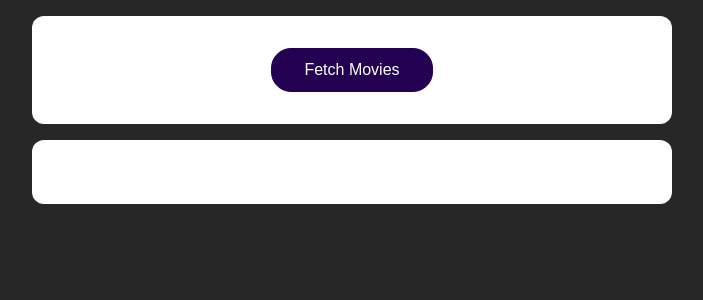
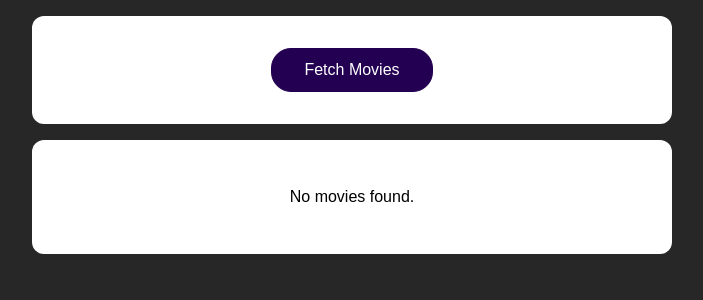
Before and after one commit to Arunthamizh/React_Sending_Http_Requests_part1, a React (Create React App) app: page / in a window 1280 px wide. Shown: the top 300 px of the page, without its empty margins (288-991 px from the left). Built offline with nearby package versions, Linux system fonts and the light colour scheme.

Commit message:
06th-video handle loading and data states

```diff
--- a/src/App.js
+++ b/src/App.js
@@ -20,8 +20,10 @@
   // ];
 
   const [movies, setMovies] = useState([]);
+  const [isLoading, setIsLoading] = useState(false);
 
   const fetchMoviesHandler = async () => {
+    setIsLoading(true);
     const response = await fetch("https://swapi.dev/api/films");
     const data = await response.json();
     const transformedMovies = data.results.map((movieData) => {
@@ -33,6 +35,7 @@
       };
     });
     setMovies(transformedMovies);
+    setIsLoading(false);
   };
 
   return (
@@ -41,7 +44,9 @@
         <button onClick={fetchMoviesHandler}>Fetch Movies</button>
       </section>
       <section>
-        <MoviesList movies={movies} />
+        {!isLoading && movies.length > 0  && <MoviesList movies={movies} />}
+        {!isLoading && movies.length === 0 && <p>No movies found.</p>}
+        {isLoading && <p>Loading...</p>}
       </section>
     </React.Fragment>
   );
```
